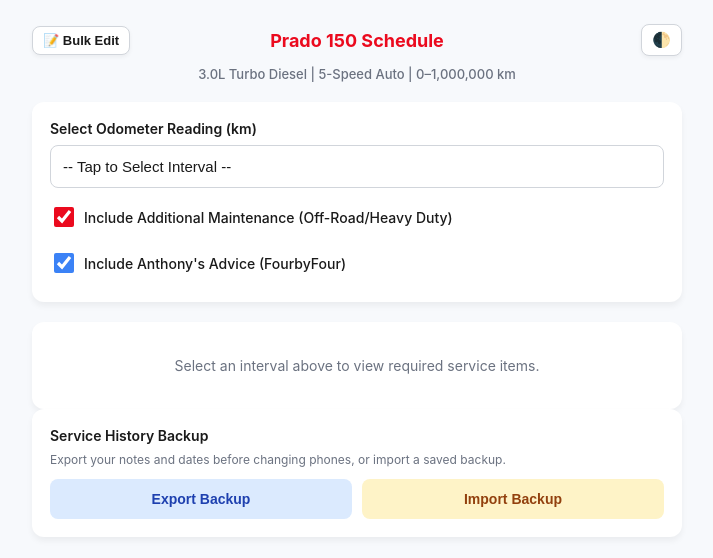
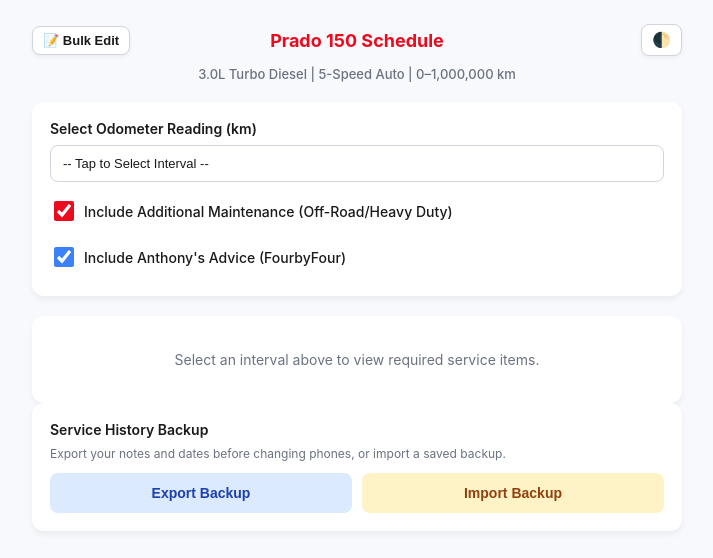
Before and after one commit to DookScremp/PradoMaintainance, a plain HTML site: page index.html in a window 1280 px wide. Shown: the whole page, without its empty margins (283-996 px from the left). Drawn offline with Linux system fonts and the light colour scheme.

Commit message:
Update index.html

```diff
--- a/index.html
+++ b/index.html
@@ -54,7 +54,7 @@
 
   .control-group { background: var(--card-bg); padding: 18px; border-radius: 12px; box-shadow: 0 4px 6px rgba(0,0,0,0.05); margin-bottom: 20px; }
   label { display: block; font-weight: 600; margin-bottom: 8px; font-size: 14px; color: var(--text-main); }
-  select { width: 100%; padding: 12px; font-size: 15px; border: 1px solid var(--border-color); border-radius: 8px; margin-bottom: 16px; background: var(--input-bg); color: var(--input-text); appearance: none; }
+  select { width: 100%; padding: 10px 12px; font-size: 13px; border: 1px solid var(--border-color); border-radius: 8px; margin-bottom: 16px; background: var(--input-bg); color: var(--input-text); appearance: none; }
 
   .checkbox-group { display: flex; flex-direction: column; gap: 12px; }
   .checkbox-label { display: flex; align-items: center; font-weight: 500; font-size: 14px; cursor: pointer; color: var(--text-main); }
@@ -213,7 +213,7 @@
       let text = i.toLocaleString() + ' km';
 
       if (meta.actualKm) { text += ` (Actual: ${meta.actualKm} km)`; }
-      if (meta.notes && meta.notes.trim() !== '') { text += ' (Notes)'; }
+      if (meta.notes && meta.notes.trim() !== '') { text += ' 📝'; }
       if (meta.completed) { text = '✅ ' + text; }
 
       option.text = text;
```
